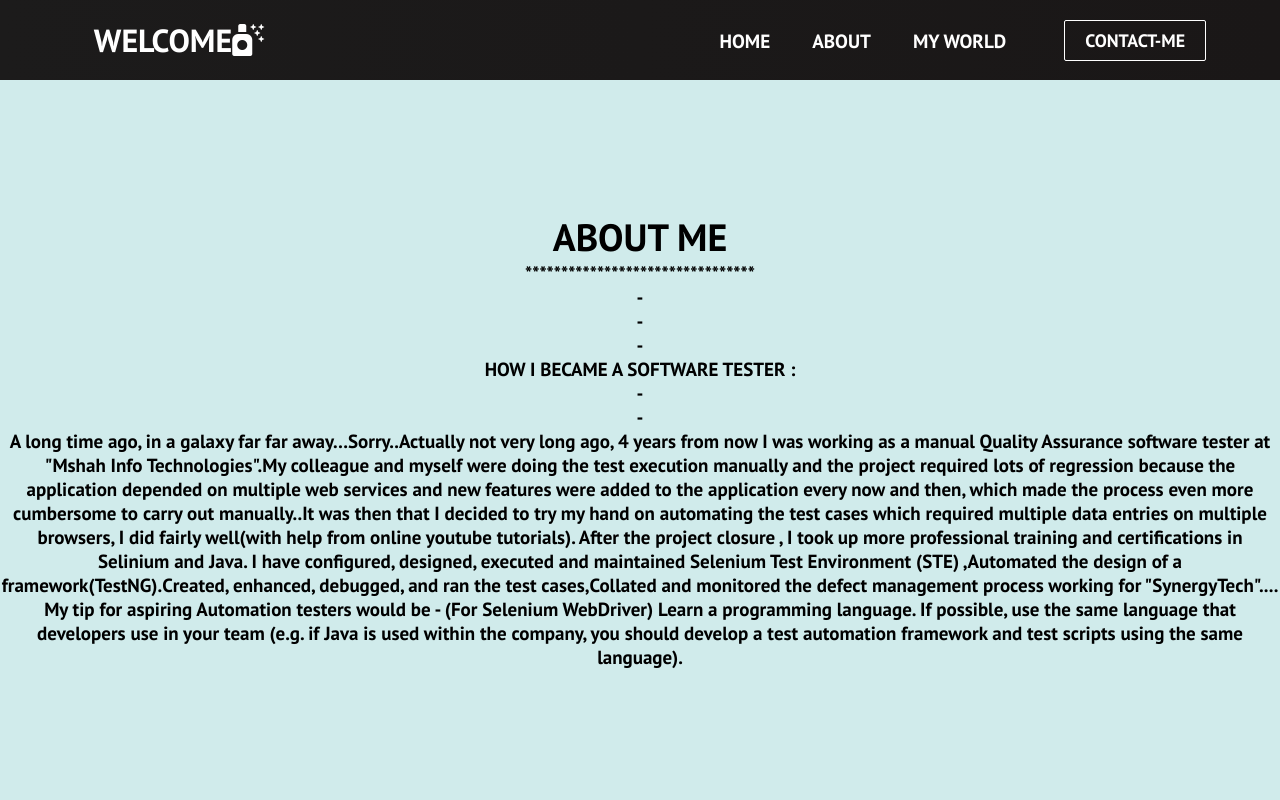
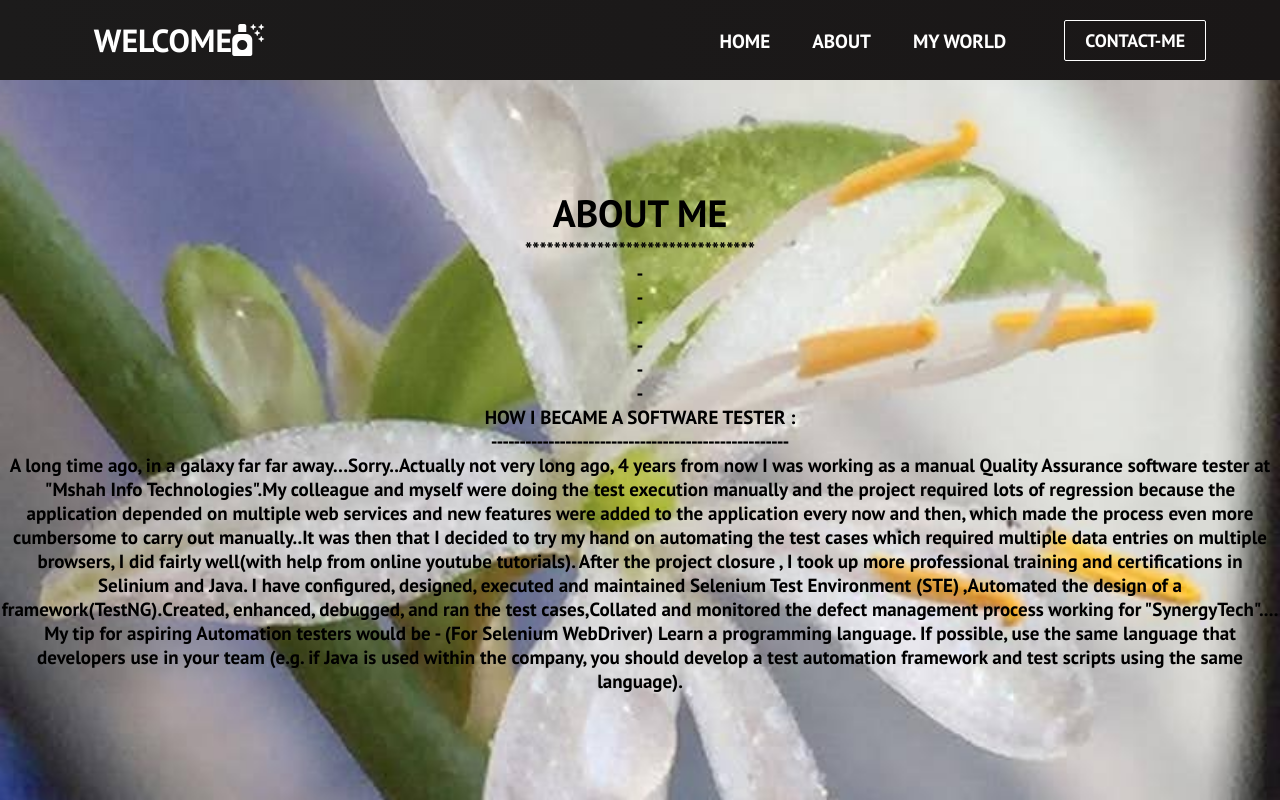
Before and after one commit to jjabby26/mywebsite, a React (Create React App) app: page /About in a window 1280 px wide. Built offline with nearby package versions, Linux system fonts and the light colour scheme.

Commit message:
fontChange3

```diff
--- a/src/App.css
+++ b/src/App.css
@@ -16,7 +16,7 @@
   }
 
   .About {
-    /* background-image: url('/images/um2.jpg'); */
+    background-image: url('/images/um2.jpg');
 
     background-color: rgb(208, 235, 235);
     background-position: center;
--- a/src/components/pages/About.js
+++ b/src/components/pages/About.js
@@ -7,11 +7,11 @@ export default function About() {
     <p>-</p>
     <p>-</p>
     <p>-</p>
-    <p>HOW I BECAME A SOFTWARE TESTER :
     <p>-</p>
     <p>-</p>
-
-    </p>A long time ago, in a galaxy far far away…Sorry..Actually not very long ago,
+    <p>-</p>
+    <p>HOW I BECAME A SOFTWARE TESTER :
+    <p>----------------------------------------------------</p></p>A long time ago, in a galaxy far far away…Sorry..Actually not very long ago,
   4 years from now I was working as a manual Quality Assurance software tester at "Mshah Info Technologies".My colleague
   and myself were doing the test execution manually and the project required lots of regression because the application
   depended on multiple web services and new features were added to the application every now and then,
```
